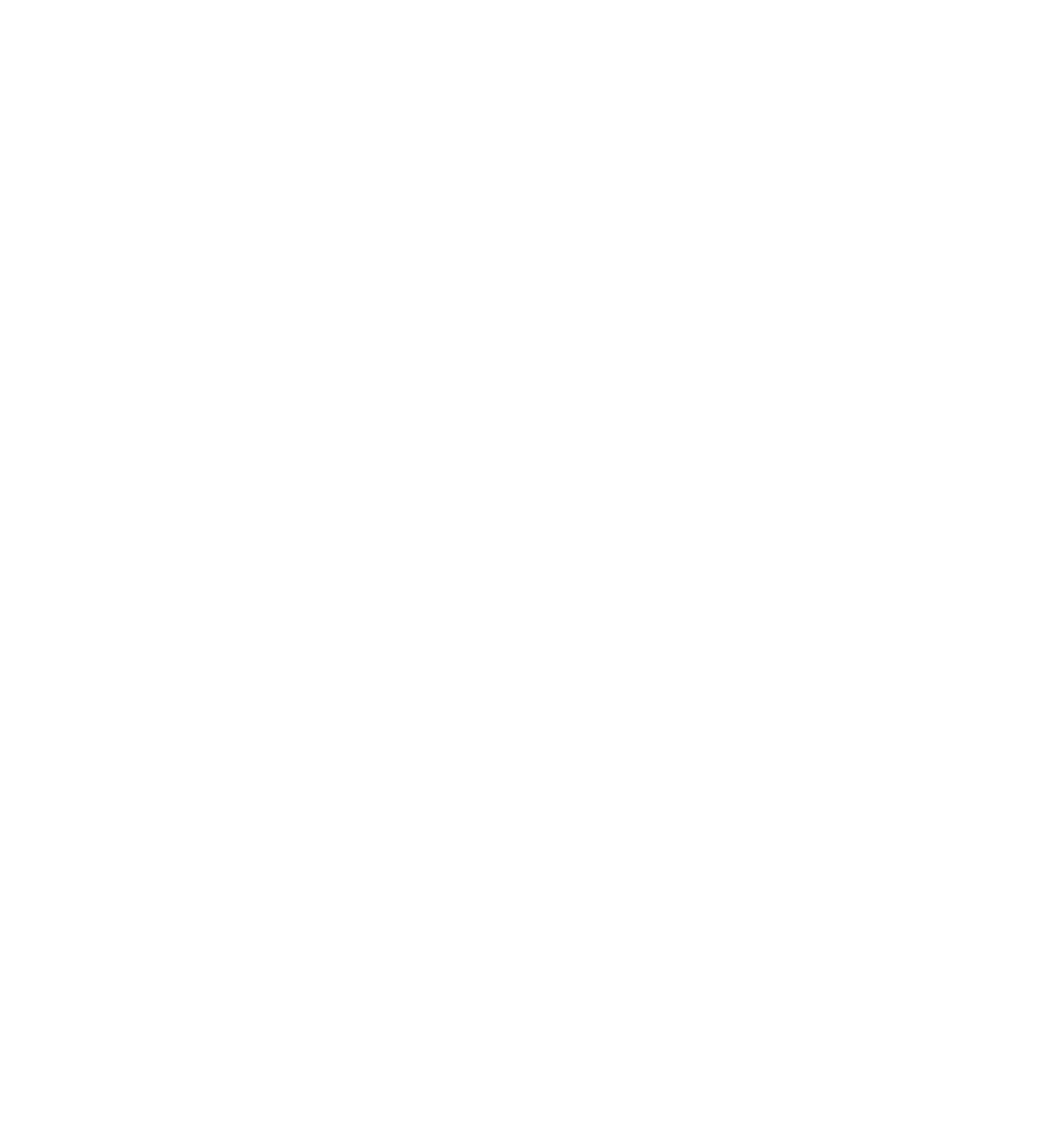
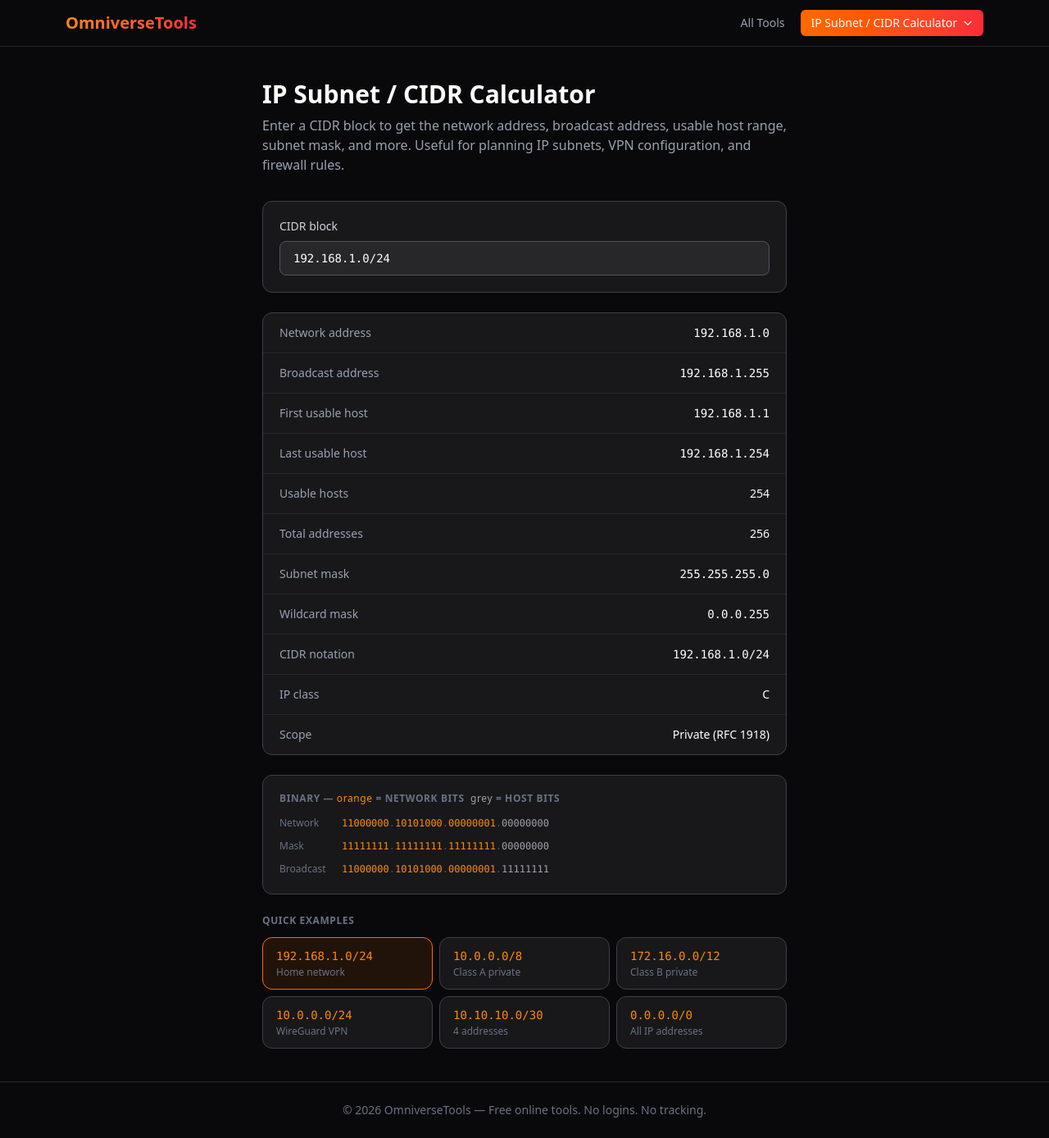
Before and after one commit to cludeyxcode/omniversetools, a React (Vite) app in the folder frontend/: page /tools/ip-subnet-calculator in a window 1280 px wide. Before the commit this address had no page. Shown: the whole page at 82% size. Before the commit the page ends 800 px from the top, so only its background shows below. Built offline with nearby package versions, Linux system fonts and the light colour scheme.

Commit message:
Add IP Subnet / CIDR Calculator tool

```diff
--- a/frontend/src/App.jsx
+++ b/frontend/src/App.jsx
@@ -53,6 +53,7 @@ import CronBuilder from './pages/tools/CronBuilder'
 import JwtGenerator from './pages/tools/JwtGenerator'
 import MarkdownTableGenerator from './pages/tools/MarkdownTableGenerator'
 import GitignoreGenerator from './pages/tools/GitignoreGenerator'
+import IpSubnetCalculator from './pages/tools/IpSubnetCalculator'
 
 // Lazily loaded — heavier dependencies split into separate chunks
 const MarkdownPreviewer   = lazy(() => import('./pages/tools/MarkdownPreviewer'))
@@ -129,6 +130,7 @@ export default function App() {
             <Route path="/tools/jwt-generator" element={<JwtGenerator />} />
             <Route path="/tools/markdown-table-generator" element={<MarkdownTableGenerator />} />
             <Route path="/tools/gitignore-generator" element={<GitignoreGenerator />} />
+            <Route path="/tools/ip-subnet-calculator" element={<IpSubnetCalculator />} />
             <Route path="/tools/markdown-previewer" element={<MarkdownPreviewer />} />
             <Route path="/tools/diff-checker" element={<DiffChecker />} />
             <Route path="/tools/image-to-base64" element={<ImageToBase64 />} />
--- a/frontend/src/components/Layout.jsx
+++ b/frontend/src/components/Layout.jsx
@@ -61,6 +61,7 @@ const categories = [
       { path: '/tools/jwt-generator',            label: 'JWT Generator' },
       { path: '/tools/markdown-table-generator', label: 'Markdown Table Generator' },
       { path: '/tools/gitignore-generator',       label: '.gitignore Generator' },
+      { path: '/tools/ip-subnet-calculator',      label: 'IP Subnet / CIDR Calculator' },
     ],
   },
   {
--- a/frontend/src/pages/Home.jsx
+++ b/frontend/src/pages/Home.jsx
@@ -19,6 +19,7 @@ import {
   Key,
   TableProperties,
   GitBranch,
+  Network,
 } from 'lucide-react'
 
 const categories = [
@@ -81,6 +82,7 @@ const categories = [
       { path: '/tools/jwt-generator',             Icon: Key,            title: 'JWT Generator',                  desc: 'Generate signed HS256, HS384, or HS512 JSON Web Tokens in your browser — set payload claims and secret, copy the token.' },
       { path: '/tools/markdown-table-generator',  Icon: TableProperties, title: 'Markdown Table Generator',        desc: 'Paste CSV or tab-separated data and instantly get a formatted | col | col | Markdown table with column alignment options.' },
       { path: '/tools/gitignore-generator',        Icon: GitBranch,       title: '.gitignore Generator',             desc: 'Select your stack (Node, Python, Go, Rust, Django, Rails, macOS, VS Code…) and get the right .gitignore file instantly.' },
+      { path: '/tools/ip-subnet-calculator',       Icon: Network,         title: 'IP Subnet / CIDR Calculator',      desc: 'Enter a CIDR block like 10.0.0.0/24 to get the network address, broadcast, usable host range, subnet mask, and binary breakdown.' },
     ],
   },
   {
--- /dev/null
+++ b/frontend/src/pages/tools/IpSubnetCalculator.jsx
@@ -0,0 +1,242 @@
+import { useState, useEffect } from 'react'
+
+const EXAMPLES = [
+  { cidr: '192.168.1.0/24', note: 'Home network' },
+  { cidr: '10.0.0.0/8',     note: 'Class A private' },
+  { cidr: '172.16.0.0/12',  note: 'Class B private' },
+  { cidr: '10.0.0.0/24',    note: 'WireGuard VPN' },
+  { cidr: '10.10.10.0/30',  note: '4 addresses' },
+  { cidr: '0.0.0.0/0',      note: 'All IP addresses' },
+]
+
+function prefixToMask(prefix) {
+  if (prefix === 0) return 0
+  return (0xffffffff << (32 - prefix)) >>> 0
+}
+
+function parseIp(ipStr) {
+  const parts = ipStr.trim().split('.')
+  if (parts.length !== 4) return null
+  const nums = parts.map(Number)
+  if (nums.some(n => isNaN(n) || !Number.isInteger(n) || n < 0 || n > 255)) return null
+  return (((nums[0] * 256 + nums[1]) * 256 + nums[2]) * 256 + nums[3]) >>> 0
+}
+
+function ipToStr(n) {
+  n = n >>> 0
+  return [(n >>> 24) & 0xff, (n >>> 16) & 0xff, (n >>> 8) & 0xff, n & 0xff].join('.')
+}
+
+function getIpClass(ipStr) {
+  const first = parseInt(ipStr.split('.')[0], 10)
+  if (first === 127) return 'Loopback'
+  if (first < 128)   return 'A'
+  if (first < 192)   return 'B'
+  if (first < 224)   return 'C'
+  if (first < 240)   return 'D — Multicast'
+  return 'E — Reserved'
+}
+
+function getScope(ipStr) {
+  const [a, b] = ipStr.split('.').map(Number)
+  if (a === 10)                         return 'Private (RFC 1918)'
+  if (a === 172 && b >= 16 && b <= 31)  return 'Private (RFC 1918)'
+  if (a === 192 && b === 168)           return 'Private (RFC 1918)'
+  if (a === 127)                         return 'Loopback'
+  if (a === 169 && b === 254)           return 'Link-local (APIPA)'
+  if (a >= 224 && a <= 239)             return 'Multicast (D)'
+  if (a >= 240)                          return 'Reserved (E)'
+  return 'Public'
+}
+
+function calc(cidr) {
+  const m = cidr.trim().match(/^([0-9]{1,3}(?:\.[0-9]{1,3}){3})\/([0-9]{1,2})$/)
+  if (!m) return { error: 'Enter a CIDR block, e.g. 192.168.1.0/24' }
+
+  const [, ipPart, prefixStr] = m
+  const prefix = parseInt(prefixStr, 10)
+  if (prefix > 32) return { error: 'Prefix length must be 0–32' }
+
+  const ip = parseIp(ipPart)
+  if (ip === null) return { error: 'Invalid IP address — each octet must be 0–255' }
+
+  const mask     = prefixToMask(prefix)
+  const wildcard = (~mask) >>> 0
+  const network  = (ip & mask) >>> 0
+  const broadcast = (network | wildcard) >>> 0
+
+  const totalAddresses = prefix <= 30 ? Math.pow(2, 32 - prefix) : prefix === 31 ? 2 : 1
+  let usableHosts, firstHost, lastHost
+
+  if (prefix === 32) {
+    usableHosts = 1
+    firstHost = lastHost = network
+  } else if (prefix === 31) {
+    usableHosts = 2
+    firstHost = network
+    lastHost = broadcast
+  } else {
+    usableHosts = totalAddresses - 2
+    firstHost = network + 1
+    lastHost = broadcast - 1
+  }
+
+  const networkStr  = ipToStr(network)
+  const inputIpStr  = ipToStr(ip)
+
+  return {
+    inputIp:       inputIpStr,
+    networkAddr:   networkStr,
+    broadcastAddr: ipToStr(broadcast),
+    maskStr:       ipToStr(mask),
+    wildcardStr:   ipToStr(wildcard),
+    firstHostStr:  ipToStr(firstHost),
+    lastHostStr:   ipToStr(lastHost),
+    usableHosts,
+    totalAddresses,
+    prefix,
+    ipClass:       getIpClass(ipPart),
+    scope:         getScope(ipPart),
+    hostBitsSet:   inputIpStr !== networkStr,
+    canonicalCidr: `${networkStr}/${prefix}`,
+  }
+}
+
+function BinaryRow({ label, ipStr, prefix }) {
+  const full = ipStr.split('.').map(n => parseInt(n).toString(2).padStart(8, '0')).join('')
+  const octets = [full.slice(0, 8), full.slice(8, 16), full.slice(16, 24), full.slice(24, 32)]
+  return (
+    <div className="flex items-start gap-3">
+      <span className="text-xs text-gray-500 w-16 shrink-0 pt-0.5">{label}</span>
+      <code className="text-xs font-mono leading-5 break-all">
+        {octets.map((oct, i) => {
+          const start = i * 8
+          const netEnd = Math.min(prefix, start + 8) - start
+          return (
+            <span key={i}>
+              {i > 0 && <span className="text-zinc-600">.</span>}
+              <span className="text-orange-400">{oct.slice(0, netEnd)}</span>
+              <span className="text-zinc-400">{oct.slice(netEnd)}</span>
+            </span>
+          )
+        })}
+      </code>
+    </div>
+  )
+}
+
+export default function IpSubnetCalculator() {
+  const [input, setInput] = useState('192.168.1.0/24')
+  const [result, setResult] = useState(() => calc('192.168.1.0/24'))
+
+  useEffect(() => {
+    document.title = 'IP Subnet / CIDR Calculator | OmniverseTools'
+  }, [])
+
+  function handleChange(val) {
+    setInput(val)
+    setResult(val.trim() ? calc(val) : null)
+  }
+
+  const r = result && !result.error ? result : null
+
+  const rows = r ? [
+    { label: 'Network address',   value: r.networkAddr,                      mono: true  },
+    { label: 'Broadcast address', value: r.broadcastAddr,                    mono: true  },
+    { label: 'First usable host', value: r.firstHostStr,                     mono: true  },
+    { label: 'Last usable host',  value: r.lastHostStr,                      mono: true  },
+    { label: 'Usable hosts',      value: r.usableHosts.toLocaleString(),     mono: false },
+    { label: 'Total addresses',   value: r.totalAddresses.toLocaleString(),  mono: false },
+    { label: 'Subnet mask',       value: r.maskStr,                          mono: true  },
+    { label: 'Wildcard mask',     value: r.wildcardStr,                      mono: true  },
+    { label: 'CIDR notation',     value: r.canonicalCidr,                    mono: true  },
+    { label: 'IP class',          value: r.ipClass,                          mono: false },
+    { label: 'Scope',             value: r.scope,                            mono: false },
+  ] : []
+
+  return (
+    <div className="max-w-2xl mx-auto px-4 py-10">
+      <h1 className="text-3xl font-bold text-white mb-2">IP Subnet / CIDR Calculator</h1>
+      <p className="text-gray-400 mb-8">
+        Enter a CIDR block to get the network address, broadcast address, usable host range, subnet mask, and more.
+        Useful for planning IP subnets, VPN configuration, and firewall rules.
+      </p>
+
+      {/* Input */}
+      <div className="bg-zinc-900 border border-zinc-700 rounded-xl p-5 mb-6">
+        <label className="block text-sm font-medium text-gray-300 mb-2">CIDR block</label>
+        <input
+          type="text"
+          value={input}
+          onChange={e => handleChange(e.target.value)}
+          placeholder="e.g. 192.168.1.0/24"
+          className="w-full bg-zinc-800 border border-zinc-600 rounded-lg px-4 py-2.5 text-white font-mono text-sm focus:outline-none focus:border-orange-500 placeholder-gray-600"
+          spellCheck={false}
+          autoComplete="off"
+        />
+        {result?.error && (
+          <p className="mt-2 text-sm text-red-400">{result.error}</p>
+        )}
+        {r?.hostBitsSet && (
+          <p className="mt-2 text-sm text-yellow-400">
+            Host bits detected — showing network <span className="font-mono">{r.canonicalCidr}</span>
+          </p>
+        )}
+      </div>
+
+      {/* Results */}
+      {r && (
+        <div className="bg-zinc-900 border border-zinc-700 rounded-xl overflow-hidden mb-6">
+          {rows.map(({ label, value, mono }, i) => (
+            <div
+              key={label}
+              className={`flex items-center justify-between px-5 py-3.5 ${i < rows.length - 1 ? 'border-b border-zinc-800' : ''}`}
+            >
+              <span className="text-sm text-gray-400">{label}</span>
+              <span className={`text-sm text-white ${mono ? 'font-mono' : 'font-medium'}`}>{value}</span>
+            </div>
+          ))}
+        </div>
+      )}
+
+      {/* Binary view */}
+      {r && (
+        <div className="bg-zinc-900 border border-zinc-700 rounded-xl p-5 mb-6">
+          <div className="text-xs font-semibold text-gray-500 uppercase tracking-wider mb-3">
+            Binary —{' '}
+            <span className="text-orange-400 normal-case font-normal">orange</span>
+            {' '}= network bits &nbsp;
+            <span className="text-zinc-400 normal-case font-normal">grey</span>
+            {' '}= host bits
+          </div>
+          <div className="space-y-2">
+            <BinaryRow label="Network"   ipStr={r.networkAddr}   prefix={r.prefix} />
+            <BinaryRow label="Mask"      ipStr={r.maskStr}       prefix={r.prefix} />
+            <BinaryRow label="Broadcast" ipStr={r.broadcastAddr} prefix={r.prefix} />
+          </div>
+        </div>
+      )}
+
+      {/* Quick examples */}
+      <div>
+        <div className="text-xs font-semibold text-gray-500 uppercase tracking-wider mb-3">Quick examples</div>
+        <div className="grid grid-cols-2 sm:grid-cols-3 gap-2">
+          {EXAMPLES.map(({ cidr, note }) => (
+            <button
+              key={cidr}
+              onClick={() => handleChange(cidr)}
+              className={`flex flex-col items-start px-4 py-3 rounded-xl border text-left transition-colors ${
+                input.trim() === cidr
+                  ? 'border-orange-500 bg-orange-500/10'
+                  : 'border-zinc-700 bg-zinc-900 hover:border-zinc-500'
+              }`}
+            >
+              <span className="text-sm font-mono text-orange-400">{cidr}</span>
+              <span className="text-xs text-gray-500 mt-0.5">{note}</span>
+            </button>
+          ))}
+        </div>
+      </div>
+    </div>
+  )
+}
```
Also changed, not shown: 2 other files (tests, documents, lock files or other folders).
